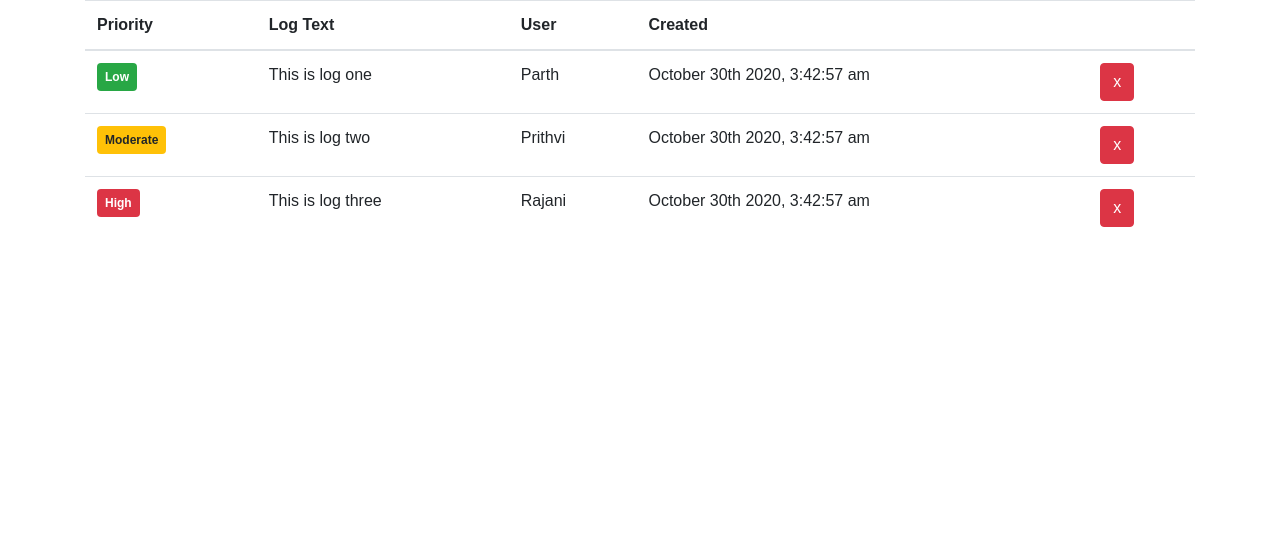
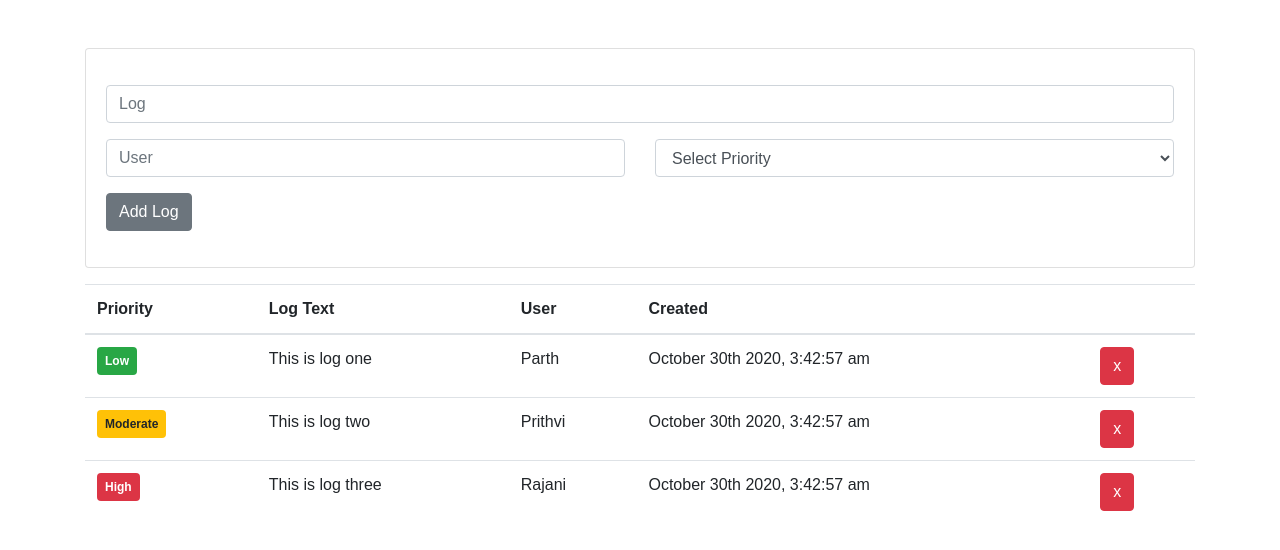
Before and after one commit to Prithvipal/buglogger, a React app: page / in a window 1280 px wide. Shown: the top 550 px of the page. Built offline with nearby package versions, Linux system fonts and the light colour scheme; the HTML template or start-up script is replaced by a standard one.

Commit message:
add log form

```diff
--- /dev/null
+++ b/src/components/AddLogItem.js
@@ -0,0 +1,49 @@
+import React, {useState} from 'react'
+import Card from 'react-bootstrap/Card'
+import Form from 'react-bootstrap/Form'
+import Row from 'react-bootstrap/Row'
+import Col from 'react-bootstrap/Col'
+import Button from 'react-bootstrap/Button'
+
+const AddLogItem = () => {
+    const [text, setText] = useState('')
+    const [user, setUser] = useState('')
+    const [priority, setPriority] = useState('')
+
+    return (
+       <Card className='mt-5 mb-3'>
+           <Card.Body>
+               <Form>
+                   <Row className="my-3">
+                        <Col>
+                            <Form.Control placeholder='Log' value={text} onChange={(e)=> setText(e.target.value)}/>
+                        </Col>
+                   </Row>
+                   <Row>
+                        <Col>
+                            <Form.Control placeholder='User' value={user} onChange={(e)=> setUser(e.target.value)}/>
+                        </Col>
+                        <Col>
+                            <Form.Control as='select' value={priority} onChange={(e)=> setPriority(e.target.value)}>
+                                <option value="0">Select Priority</option>
+                                <option value="low">Low</option>
+                                <option value="moderate">Moderate</option>
+                                <option value="high">High</option>
+                            </Form.Control>
+                        </Col>
+                   </Row>
+                   <Row className='my-3'>
+                        <Col>
+                            <Button type='submit' variant='secondary'>
+                                Add Log
+                            </Button>
+                        </Col>
+                   </Row>
+               </Form>
+           </Card.Body>
+
+       </Card>
+    )
+}
+
+export default AddLogItem
--- a/src/components/App.js
+++ b/src/components/App.js
@@ -2,6 +2,7 @@
 import Container from 'react-bootstrap/Container'
 import Table from 'react-bootstrap/Table'
 import LogItem from './LogItem'
+import AddLogItem from './AddLogItem'
 
 
 const App = () => {
@@ -30,6 +31,7 @@
 	])
 	return (
 		<Container>
+			<AddLogItem/>
 			<Table>
 				<thead>
 					<tr>
```
